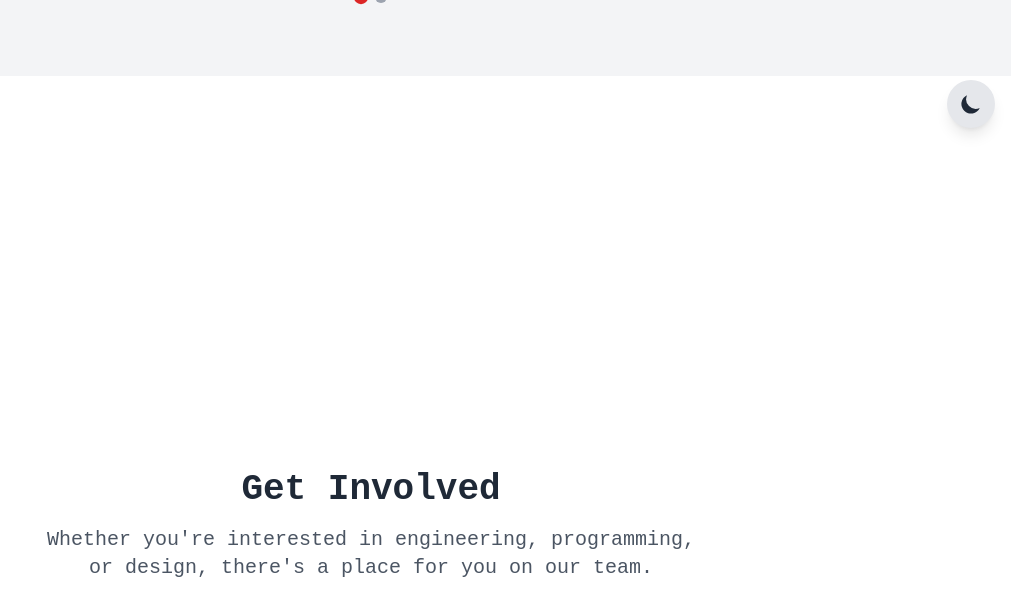
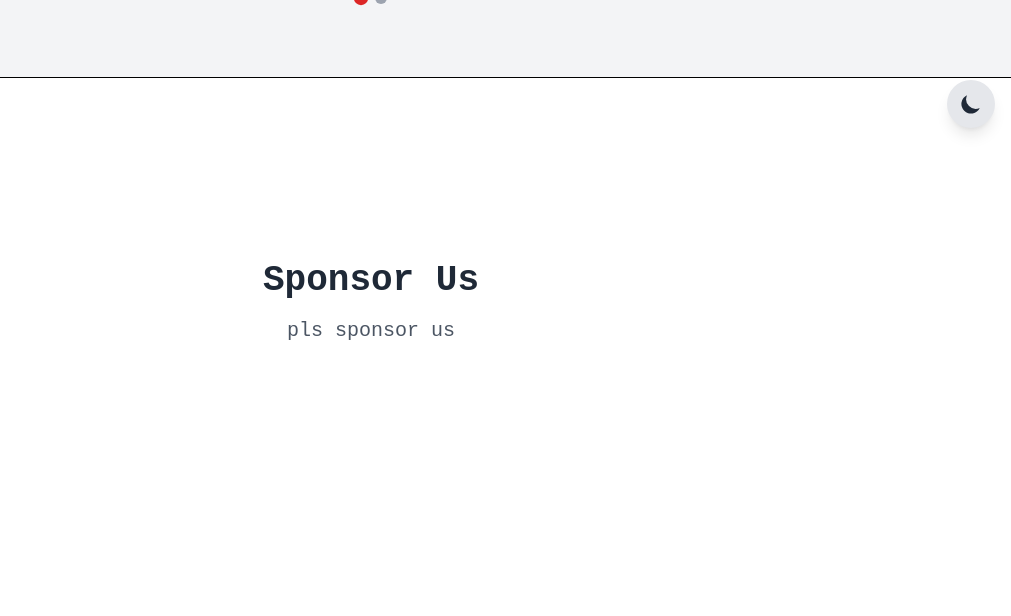
Before and after one commit to UBC-OpenRobotics/website, a Jekyll site: the page built from index.markdown, in a window 1280 px wide and 900 px high, scrolled down 1964 px. Shown: the top 616 px of the window, without its empty margins (269-1280 px from the left). Built offline with Jekyll 4.4.1, drawn with Linux system fonts in a browser that asks for light colours; nearby versions of some CDN libraries; some web fonts are replaced; a script that is not in the unit is left out; after the commit the page ends 2492 px from its top, so only the background shows below that.

```diff
--- a/_layouts/home.html
+++ b/_layouts/home.html
@@ -46,6 +46,11 @@
       </div>
     </div>
   </section>
+
+  <!-- Horizontal Divider -->
+  <div class="w-full bg-white dark:bg-gray-800 flex justify-center">
+    <div class="h-px bg-black dark:bg-gray-600 w-screen"></div>
+  </div>
 
   <section class="min-h-[50vh] bg-white dark:bg-gray-800 flex items-center justify-center py-16">
     <div class="container mx-auto px-4">
@@ -222,11 +227,16 @@
     });
   </script>
 
-  <section class="h-screen bg-white dark:bg-gray-800 flex items-center justify-center">
+  <!-- Horizontal Divider -->
+  <div class="w-full bg-white dark:bg-gray-800 flex justify-center">
+    <div class="h-px bg-black dark:bg-gray-600 w-screen"></div>
+  </div>
+
+  <section class="min-h-[50vh] bg-white dark:bg-gray-800 flex items-center justify-center">
     <div class="text-center">
-      <h2 class="text-4xl font-bold text-gray-800 dark:text-gray-100 mb-4">Get Involved</h2>
+      <h2 class="text-4xl font-bold text-gray-800 dark:text-gray-100 mb-4">Sponsor Us</h2>
       <p class="text-xl text-gray-600 dark:text-gray-300 max-w-2xl mx-auto">
-        Whether you're interested in engineering, programming, or design, there's a place for you on our team.
+        pls sponsor us
       </p>
     </div>
   </section>
```
Also changed, not shown: src/components/Navigation.tsx (+8 -5 lines).
